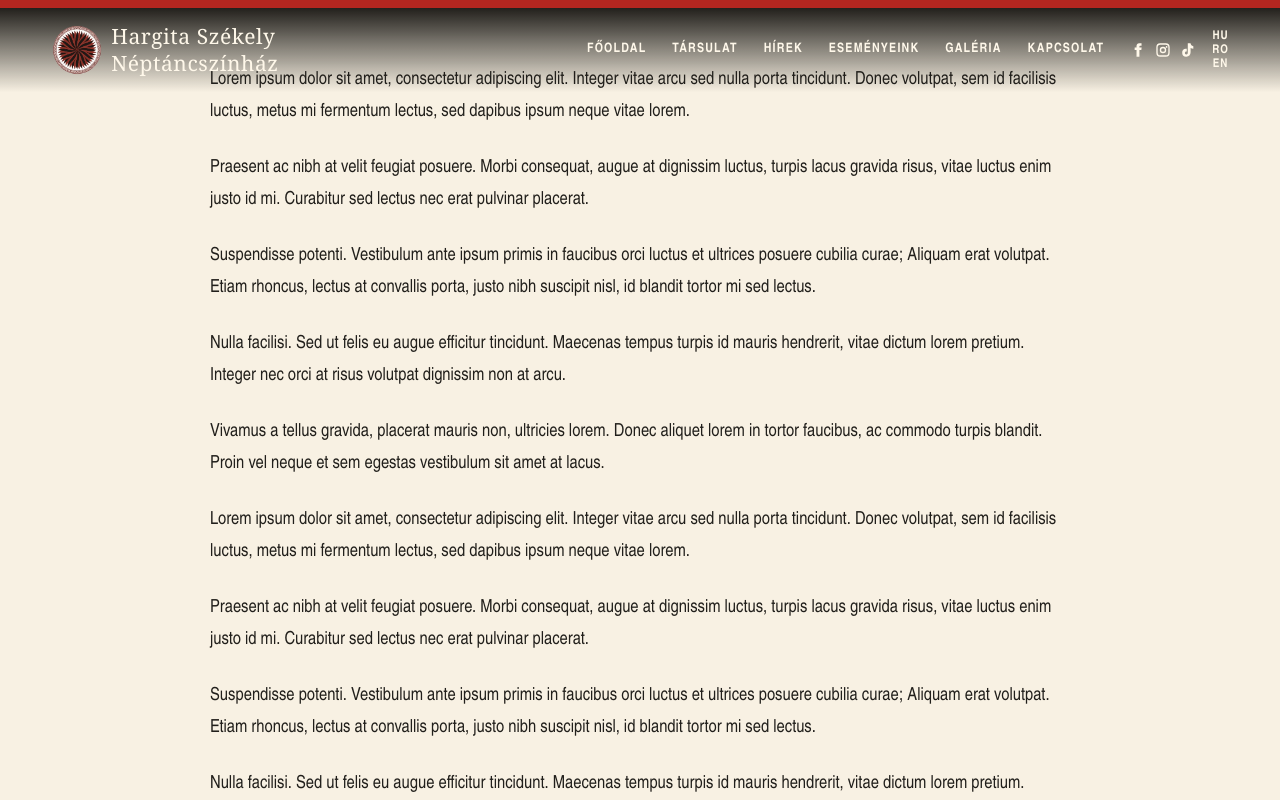
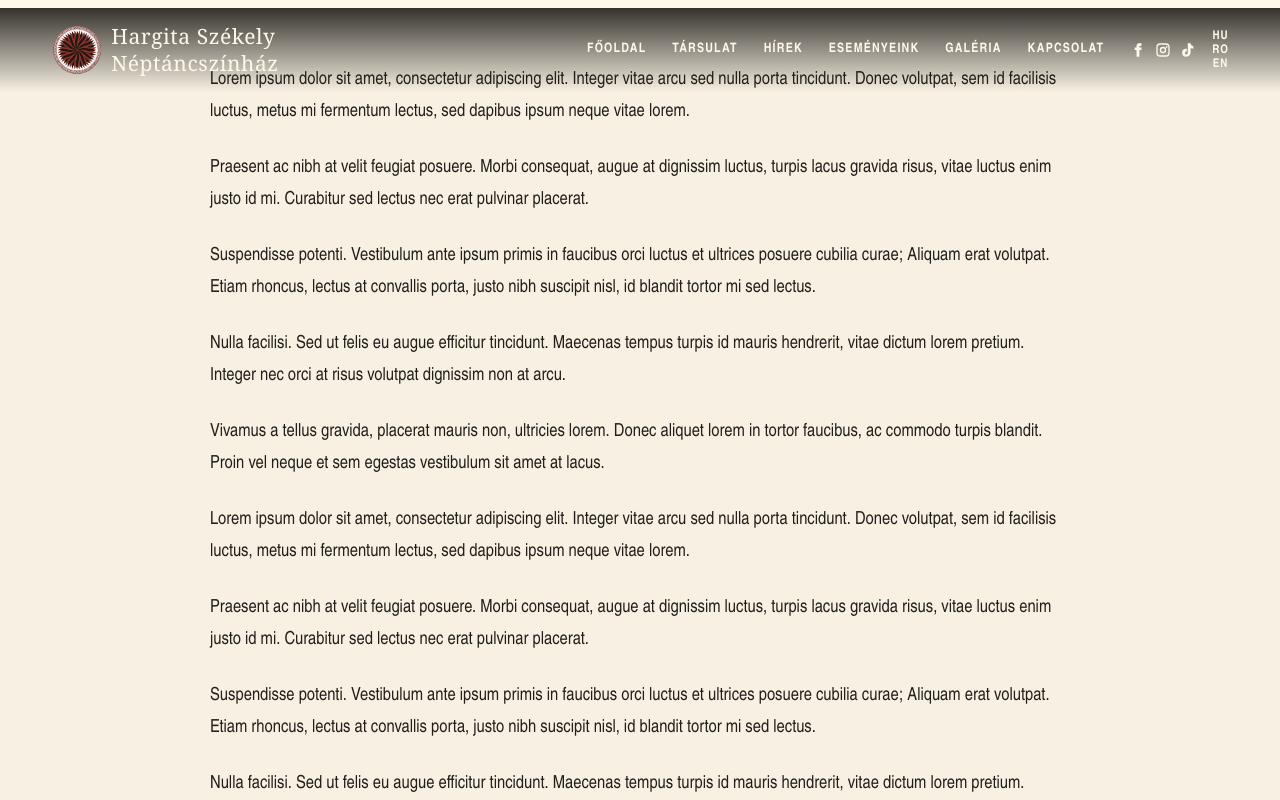
Before and after one commit to buruska/hargitatanc, a Next.js app: page / in a window 1280 px wide. Shown: the top 800 px of the page. Built offline with nearby package versions, Linux system fonts and the light colour scheme; no server answers; the database is empty.

Commit message:
Add scroll progress header border

```diff
--- /dev/null
+++ b/app/header-scroll-border.tsx
@@ -0,0 +1,36 @@
+"use client";
+
+import { useEffect, useState } from "react";
+
+export function HeaderScrollBorder() {
+  const [progress, setProgress] = useState(0);
+
+  useEffect(() => {
+    function updateProgress() {
+      const scrollableHeight = document.documentElement.scrollHeight - window.innerHeight;
+
+      if (scrollableHeight <= 0) {
+        setProgress(100);
+        return;
+      }
+
+      const nextProgress = Math.min(100, Math.max(0, (window.scrollY / scrollableHeight) * 100));
+      setProgress(nextProgress);
+    }
+
+    updateProgress();
+    window.addEventListener("scroll", updateProgress, { passive: true });
+    window.addEventListener("resize", updateProgress);
+
+    return () => {
+      window.removeEventListener("scroll", updateProgress);
+      window.removeEventListener("resize", updateProgress);
+    };
+  }, []);
+
+  return (
+    <div className="pointer-events-none absolute inset-x-0 top-0 h-2 bg-thread-red" aria-hidden="true">
+      <div className="h-full bg-surface-strong" style={{ width: `${progress}%` }} />
+    </div>
+  );
+}
--- a/app/layout.tsx
+++ b/app/layout.tsx
@@ -1,6 +1,7 @@
 import type { Metadata } from "next";
 import Image from "next/image";
 import Link from "next/link";
+import { HeaderScrollBorder } from "./header-scroll-border";
 import "./globals.css";
 
 export const metadata: Metadata = {
@@ -69,7 +70,8 @@ export default function RootLayout({
   return (
     <html lang="hu">
       <body className="m-0 bg-warm-canvas font-sans leading-normal text-charcoal">
-        <header className="fixed inset-x-0 top-0 z-10 flex h-[92px] flex-col items-center justify-between gap-6 border-t-8 border-t-thread-red bg-[linear-gradient(180deg,rgb(33_31_27_/_100%)_0%,rgb(33_31_27_/_0%)_100%)] px-[clamp(18px,4vw,56px)] py-4 min-[861px]:flex-row">
+        <header className="fixed inset-x-0 top-0 z-10 flex h-[92px] flex-col items-center justify-between gap-6 bg-[linear-gradient(180deg,rgb(33_31_27_/_100%)_0%,rgb(33_31_27_/_0%)_100%)] px-[clamp(18px,4vw,56px)] py-4 pt-6 min-[861px]:flex-row">
+          <HeaderScrollBorder />
           <Link href="/" className="relative inline-flex h-full items-center gap-3 pl-[60px]" aria-label="Hargita Székely Néptáncszínház főoldal">
             <Image
               className="absolute left-0 top-1/2 block size-[52px] -translate-y-1/2 object-cover"
```
